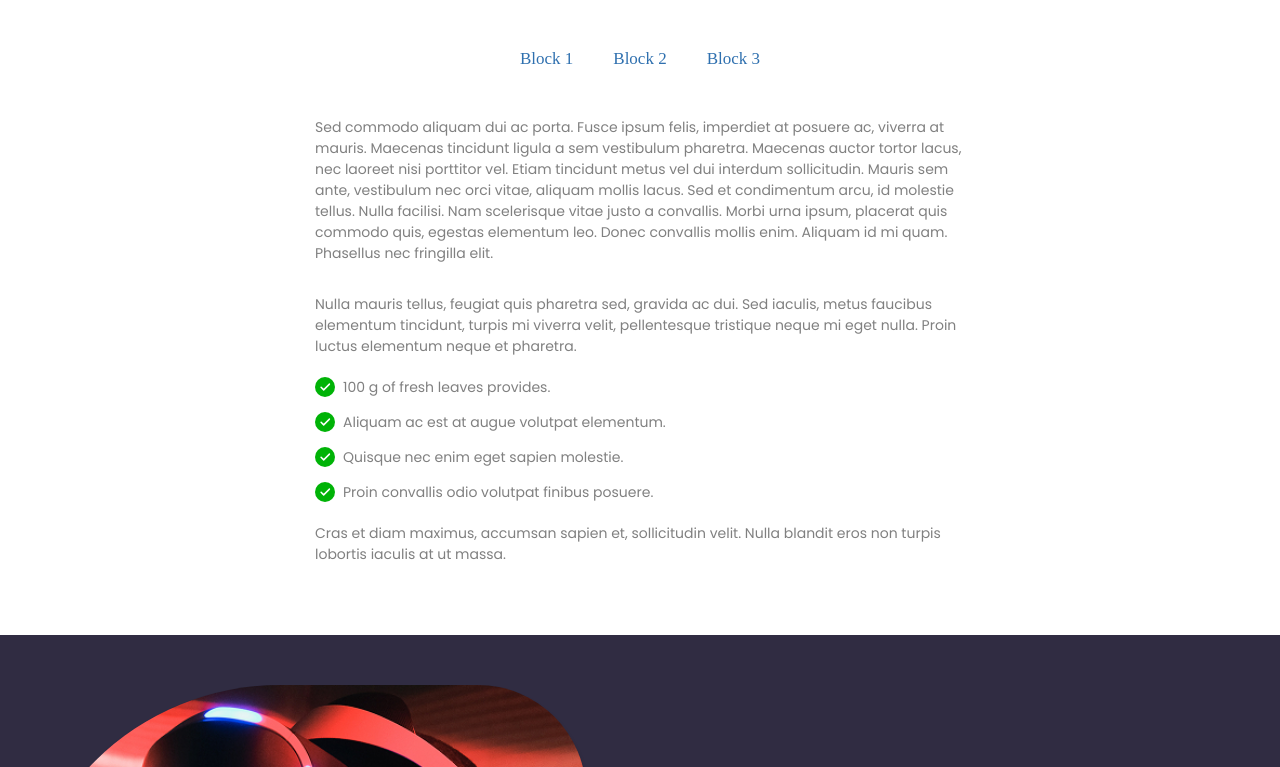
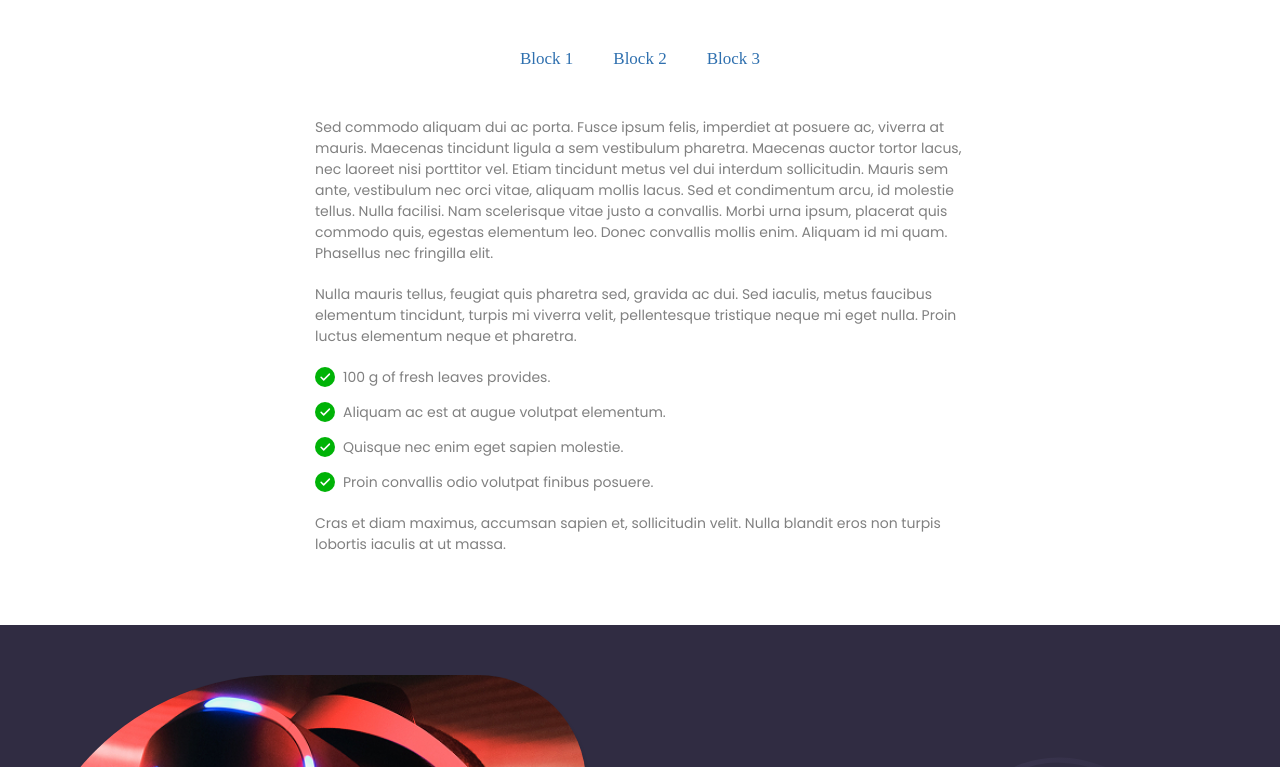
Before and after one commit to respectket/lessons, a plain HTML site: page lesson_06/index.html in a window 1280 px wide. Shown: the top 767 px of the page. Drawn offline with Linux system fonts and the light colour scheme.

Commit message:
Add files via upload

```diff
--- a/lesson_06/css/style.css
+++ b/lesson_06/css/style.css
@@ -76,29 +76,26 @@
     color: #808080;
 }
 
-.product-description-text {
-    margin-bottom: 20px;
+.product-description-wrap p + p {
+    margin-top: 20px;
 }
 
-.product-description-text p + p {
-    margin-top: 30px;
+.product-description-wrap ul + p {
+    margin-top: 20px;
 }
 
-.product-description-text-end p + p {
-    margin-top: 15px;
+.product-description-wrap p + ul {
+    margin-top: 20px;
 }
 
-.product-description-benefits {
-    margin-bottom: 20px;
-}
-
-.product-description-list li + li {
+.product-description-wrap ul li + li {
     margin-top: 14px;
 }
 
-.product-description-list-item {
+.product-description-wrap ul li {
     background: url("../img/icons/check.svg") 0 0 / 20px no-repeat;
     padding-left: 28px;
+    min-height: 20px;
 }
 
 /* ===============Section-02================ */
@@ -196,6 +193,7 @@
     font-size: 14px;
     vertical-align: middle;
     overflow: hidden;
+    min-height: 60px;
 }
 
 
--- a/lesson_06/index.html
+++ b/lesson_06/index.html
@@ -24,21 +24,15 @@
             <div id="block-01" class="product-description">
                 <div class="container container--text">
                     <div class="product-description-wrap">
-                        <div class="product-description-text">
-                            <p>Sed commodo aliquam dui ac porta. Fusce ipsum felis, imperdiet at posuere ac, viverra at mauris. Maecenas tincidunt ligula a sem vestibulum pharetra. Maecenas auctor tortor lacus, nec laoreet nisi porttitor vel. Etiam tincidunt metus vel dui interdum sollicitudin. Mauris sem ante, vestibulum nec orci vitae, aliquam mollis lacus. Sed et condimentum arcu, id molestie tellus. Nulla facilisi. Nam scelerisque vitae justo a convallis. Morbi urna ipsum, placerat quis commodo quis, egestas elementum leo. Donec convallis mollis enim. Aliquam id mi quam. Phasellus nec fringilla elit.</p>
-                            <p>Nulla mauris tellus, feugiat quis pharetra sed, gravida ac dui. Sed iaculis, metus faucibus elementum tincidunt, turpis mi viverra velit, pellentesque tristique neque mi eget nulla. Proin luctus elementum neque et pharetra. </p>
-                        </div>
-                        <div class="product-description-benefits">
-                            <ul class="product-description-list">
-                                <li class="product-description-list-item">100 g of fresh leaves provides.</li>
-                                <li class="product-description-list-item">Aliquam ac est at augue volutpat elementum.</li>
-                                <li class="product-description-list-item">Quisque nec enim eget sapien molestie.</li>
-                                <li class="product-description-list-item">Proin convallis odio volutpat finibus posuere.</li>
-                            </ul>
-                        </div>
-                        <div class="product-description-text-end">
-                            <p>Cras et diam maximus, accumsan sapien et, sollicitudin velit. Nulla blandit eros non turpis lobortis iaculis at ut massa. </p>
-                        </div>
+                        <p>Sed commodo aliquam dui ac porta. Fusce ipsum felis, imperdiet at posuere ac, viverra at mauris. Maecenas tincidunt ligula a sem vestibulum pharetra. Maecenas auctor tortor lacus, nec laoreet nisi porttitor vel. Etiam tincidunt metus vel dui interdum sollicitudin. Mauris sem ante, vestibulum nec orci vitae, aliquam mollis lacus. Sed et condimentum arcu, id molestie tellus. Nulla facilisi. Nam scelerisque vitae justo a convallis. Morbi urna ipsum, placerat quis commodo quis, egestas elementum leo. Donec convallis mollis enim. Aliquam id mi quam. Phasellus nec fringilla elit.</p>
+                        <p>Nulla mauris tellus, feugiat quis pharetra sed, gravida ac dui. Sed iaculis, metus faucibus elementum tincidunt, turpis mi viverra velit, pellentesque tristique neque mi eget nulla. Proin luctus elementum neque et pharetra. </p>
+                        <ul>
+                            <li>100 g of fresh leaves provides.</li>
+                            <li>Aliquam ac est at augue volutpat elementum.</li>
+                            <li>Quisque nec enim eget sapien molestie.</li>
+                            <li>Proin convallis odio volutpat finibus posuere.</li>
+                        </ul>
+                        <p>Cras et diam maximus, accumsan sapien et, sollicitudin velit. Nulla blandit eros non turpis lobortis iaculis at ut massa. </p>
                     </div>
                 </div>
             </div>
```
